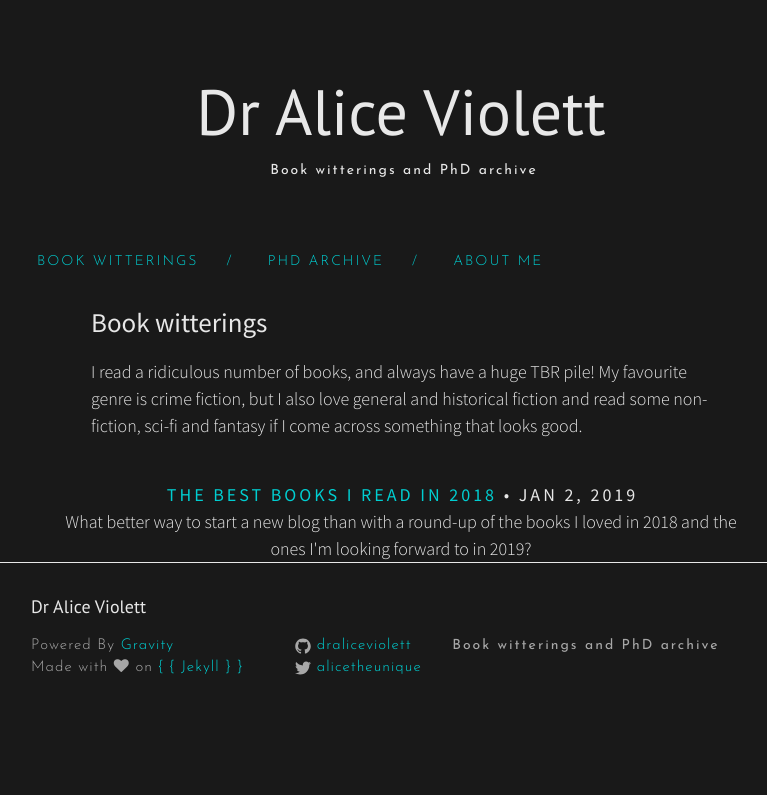
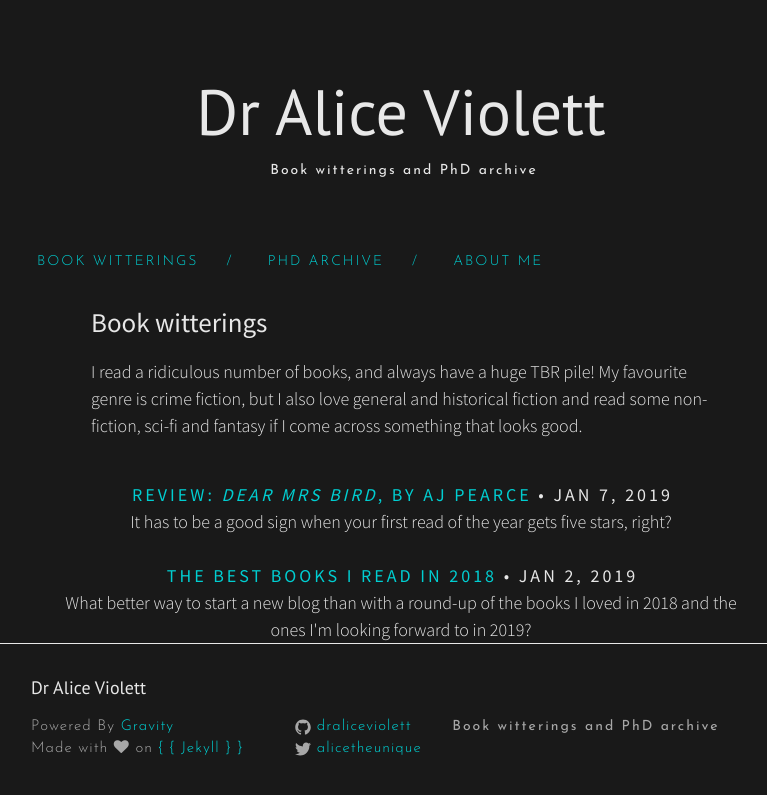
Before and after one commit to draliceviolett/draliceviolett, a Jekyll site: the page built from index.html, in a window 1280 px wide. Shown: the top 795 px of the page, without its empty margins (239-1006 px from the left). Built offline with Jekyll 4.4.1, drawn with Linux system fonts in a browser that asks for light colours; nearby versions of some CDN libraries; the list of posts is cut into pages by our own code; some of the changed lines change nothing that is shown.

Commit message:
book review

```diff
--- a/_config.yml
+++ b/_config.yml
@@ -16,6 +16,6 @@ github_username:  draliceviolett
 paginate: 10
 theme-dark: true #Set to true to change to dark website theme
 
-plugins: [jekyll-paginate, kramdown, jekyll-paginate-v2]
+plugins: [jekyll-paginate, kramdown]
 # Build settings
 markdown: kramdown
--- /dev/null
+++ b/_posts/2019-01-07-dear-mrs-bird-by-aj-pearce.md
@@ -0,0 +1,27 @@
+---
+date: 2019-01-07
+layout: post
+title: "Review: <cite>Dear Mrs Bird</cite>, by AJ Pearce"
+category: book-blog
+excerpt: "It has to be a good sign when your first read of the year gets five stars, right?"
+---
+
+![Dear Mrs Bird](/images/dear-mrs-bird.jpg)
+
+It has to be a good sign when your first read of the year gets five stars, right?
+
+My first book of 2019 was <cite>Dear Mrs Bird</cite>, by AJ Pearce. I found about it - like a lot of books! - through a monthly 'new in' list I edited on behalf of the stock librarians for the [library website I work on](https://www.suffolklibraries.co.uk/). As I have a TBR list a mile long, it was actually a few months before I got around to reserving it.
+
+In <cite>Dear Mrs Bird</cite>, the main character, Emmeline, finds herself working at a women's magazine, sorting the letters sent to the eponymous agony aunt. Mrs Bird refuses to answer letters that even hint at 'unpleasantness', and is extremely firm and unforgiving towards the women whose letters she does answer.  Emmeline feels sorry for the writers whose missives are destined for the bin, and risks her job by starting to answer some of them herself.
+
+Meanwhile, of course, there's a war on. Emmeline and her best friend and flatmate, Bunty, are involved in the war effort. Emmeline's boyfriend is fighting abroad, while Bunty's boyfriend is in the fire brigade. They try to get on as normally as possible despite the London Blitz, which nonetheless contributes to some major events in the novel.
+
+The one thing, above all else, that led me to give <cite>Dear Mrs Bird</cite> five stars was its fresh take on WWII. Whenever I think about the fighting abroad and the bombing (which, given my training as a historian, is probably more than average!), I think I would have been a neurotic mess and never slept for worry about me or my loved ones getting hurt or killed. However, characters in a lot of WWII novels seem to take it in their stride, so it was really good to see women who felt anxious and depressed writing in to the magazine, and Emmeline reassuring them that it was OK and understandable to be scared.
+
+Another way <cite>Dear Mrs Bird</cite> offers a different perspective to other novels set in the same period is that Emmeline has a 'normal' job. Yes, she spends evenings directing fire engines to bombsites, but her job at the magazine is one that she might have had during peacetime, even if she did go into it mistakenly thinking she was going to be a war correspondent. In a lot of books I've read, the characters only seem to have jobs related to the war. They're often 'exciting' jobs, too; by contrast, Bunty's war work in an office is portrayed as too dull to talk about.
+
+I got really attached to the characters, especially Emmeline, who I really admired for making the best of her job, even if it wasn't really what she had wanted, and striving to be good at it anyway. Even though she had her flaws, and made some bad calls, I never lost sympathy for her because I understood her reasoning.
+
+When the cataclysmic event of the novel happened - avoiding spoilers - I was devastated. It's a sign of great writing when you're internally yelling at the author for doing such an awful thing to their characters who feel so real!
+
+<cite>Dear Mrs Bird</cite> is a refreshing new take on the World War II novel. It goes beyond the image of the strong, stoic women left on the Home Front, and has relatable characters you can't help but cheer on. I can't wait to read what AJ Pearce writes next!
```
Also changed, not shown: _posts/2019-01-02-best-of-2018.md (renamed from _posts/2018-01-02-best-of-2018.md), images/dear-mrs-bird.jpg (added).
